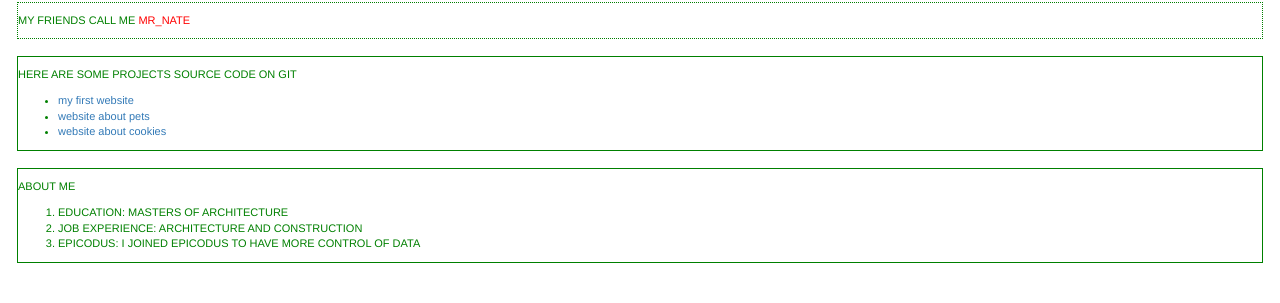
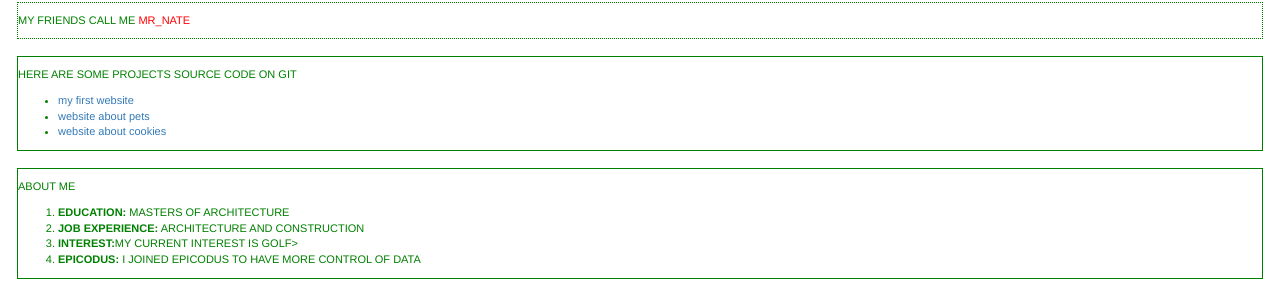
Before and after one commit to nathan-french/portfolio, a plain HTML site: page index.html in a window 1280 px wide. Shown: the part 75-378 px from the top of the page. Drawn offline with Linux system fonts and the light colour scheme.

Commit message:
added strong text

```diff
--- a/index.html
+++ b/index.html
@@ -28,9 +28,10 @@
     <div class="border_2 font_b">
       <p>ABOUT ME</p>
       <ol>
-        <li>EDUCATION: MASTERS OF ARCHITECTURE</li>
-        <li>JOB EXPERIENCE: ARCHITECTURE AND CONSTRUCTION</li>
-        <li>EPICODUS: I JOINED EPICODUS TO HAVE MORE CONTROL OF DATA</li>
+        <li><strong>EDUCATION:</strong> MASTERS OF ARCHITECTURE</li>
+        <li><strong>JOB EXPERIENCE:</strong> ARCHITECTURE AND CONSTRUCTION</li>
+        <li><strong>INTEREST:</strong>MY CURRENT INTEREST IS GOLF></li>
+        <li><strong>EPICODUS:</strong> I JOINED EPICODUS TO HAVE MORE CONTROL OF DATA</li>
       </ol>
 
     </div>
```
